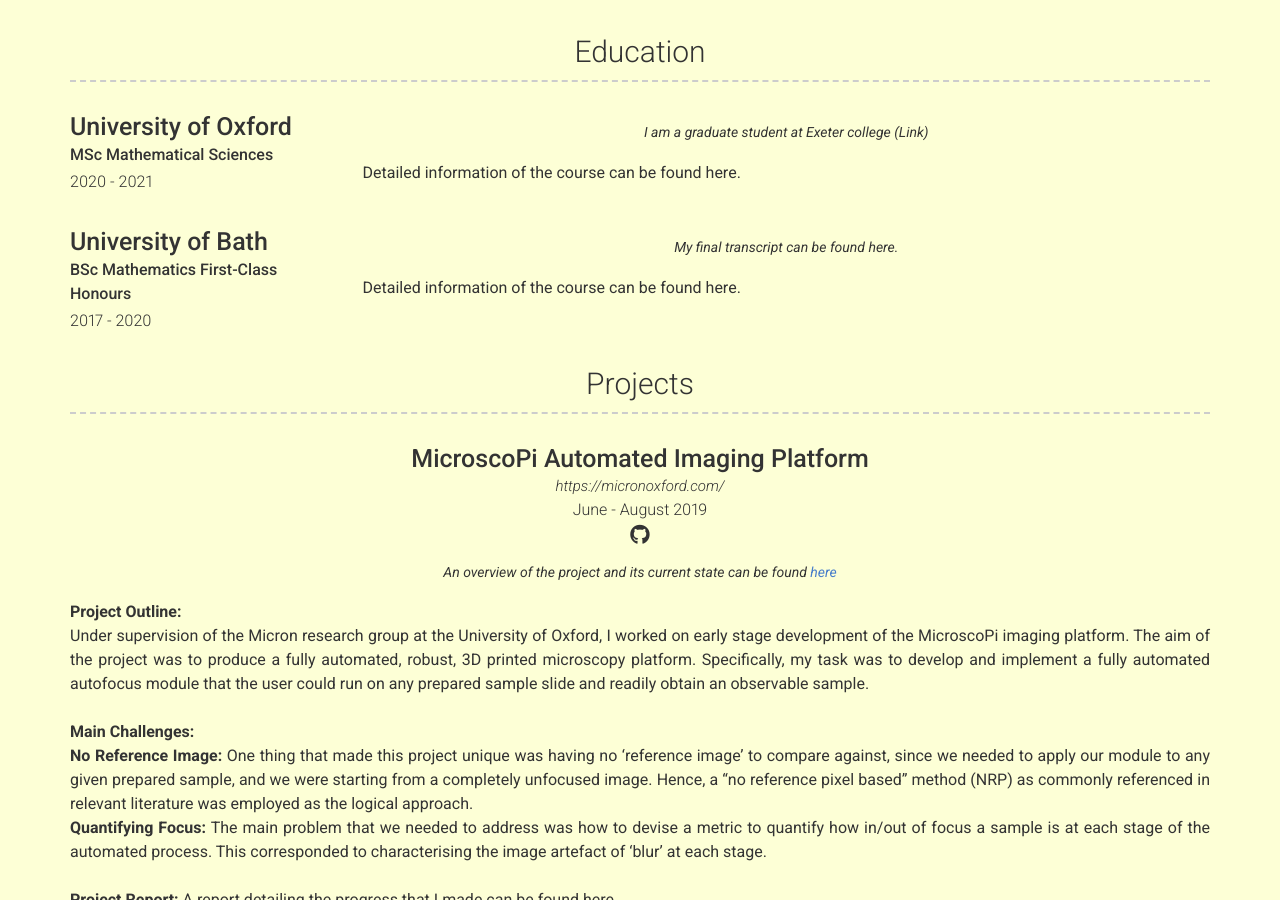
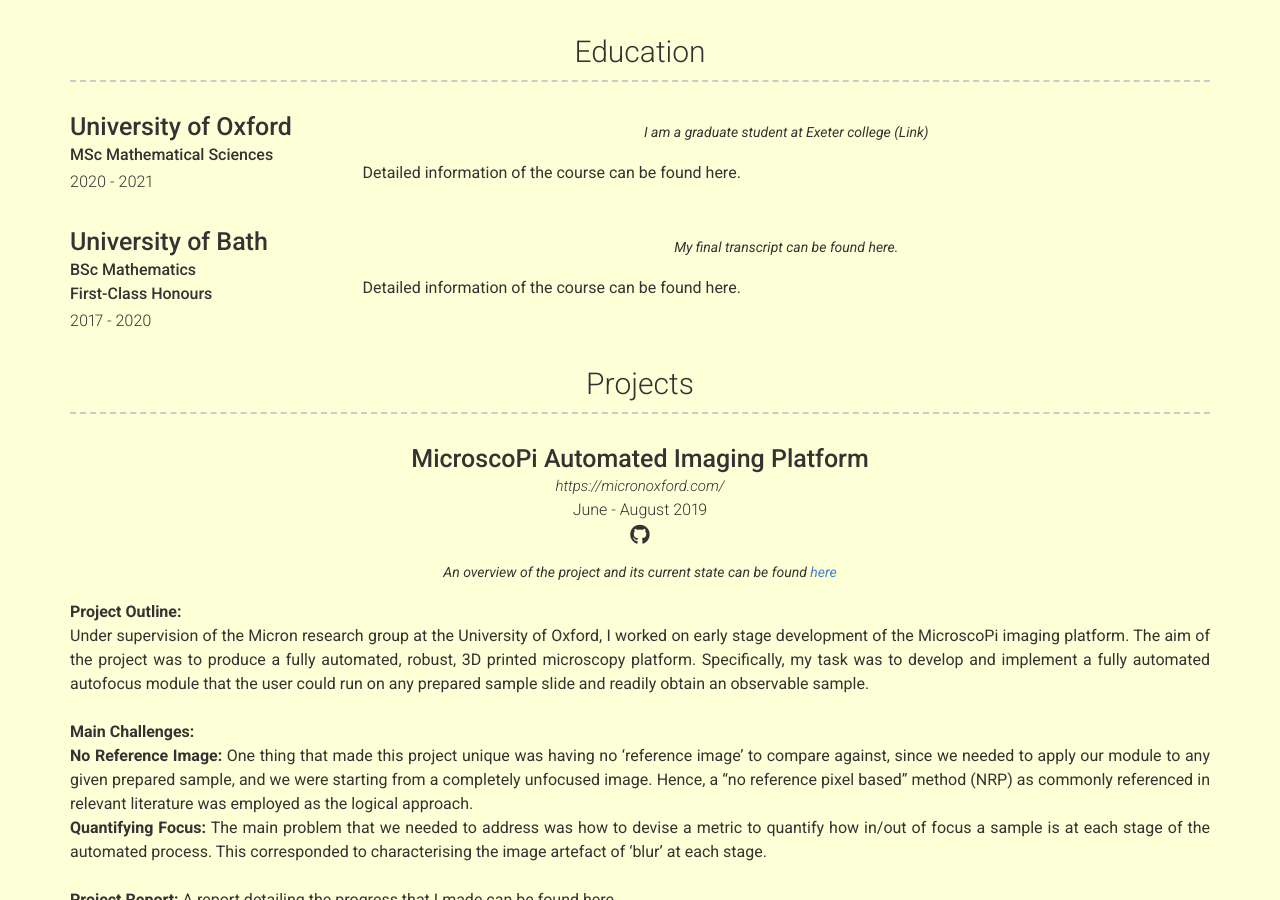
Before and after one commit to WilliamManley/WilliamManley.github.io, a Jekyll site: the page built from index.md, in a window 1280 px wide and 900 px high, scrolled down 518 px. Built offline with Jekyll 4.4.1, drawn with Linux system fonts in a browser that asks for light colours; nearby versions of some CDN libraries.

```diff
--- a/_data/education.yml
+++ b/_data/education.yml
@@ -12,7 +12,7 @@
   name: University of Bath
   dates: 2017 - 2020
   qualification: | # this will include new lines to allow paragraphs
-   BSc Mathematics
+   BSc Mathematics <br>
    First-Class Honours
   quote: >
    My final transcript can be found here.
```
